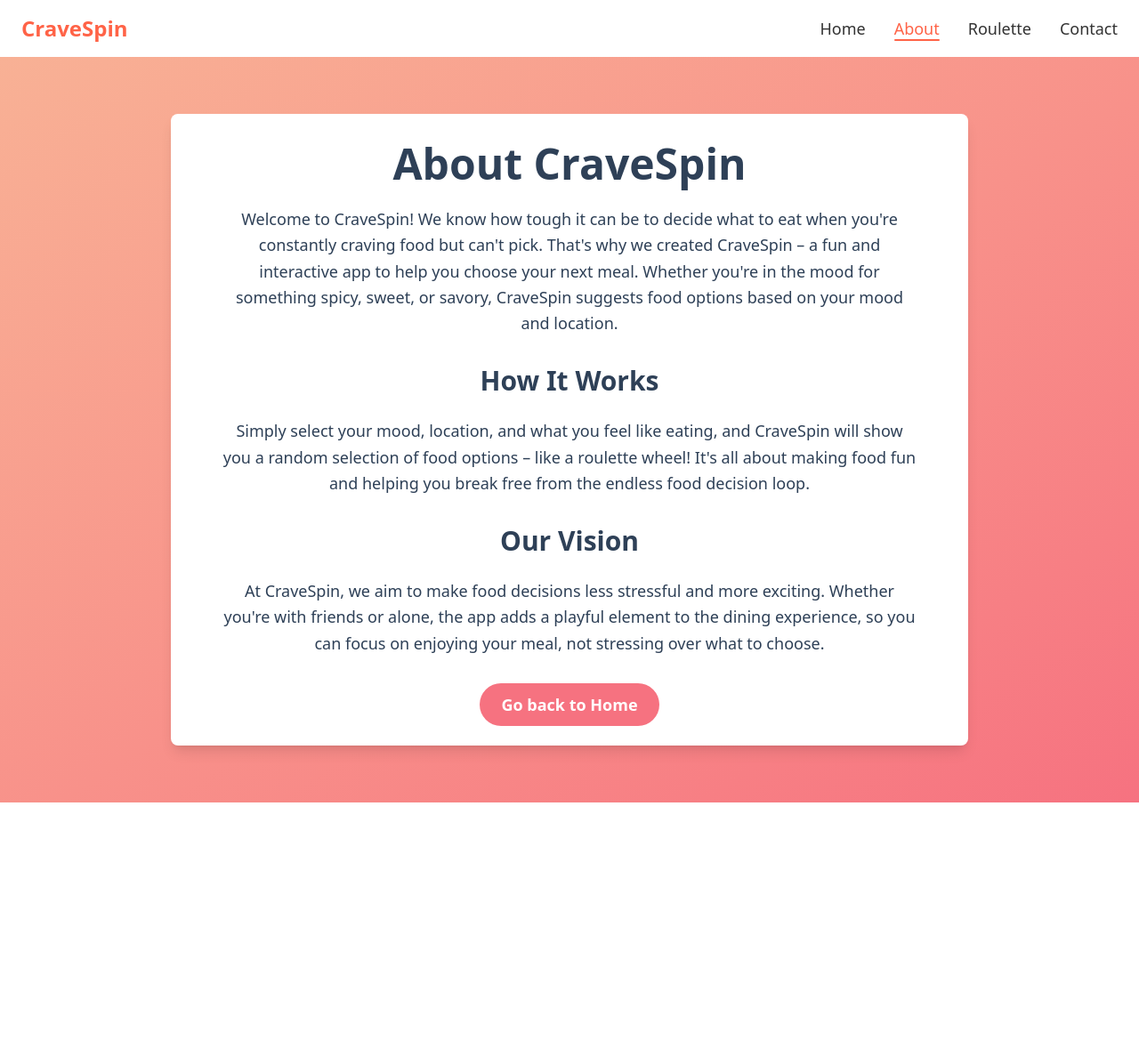
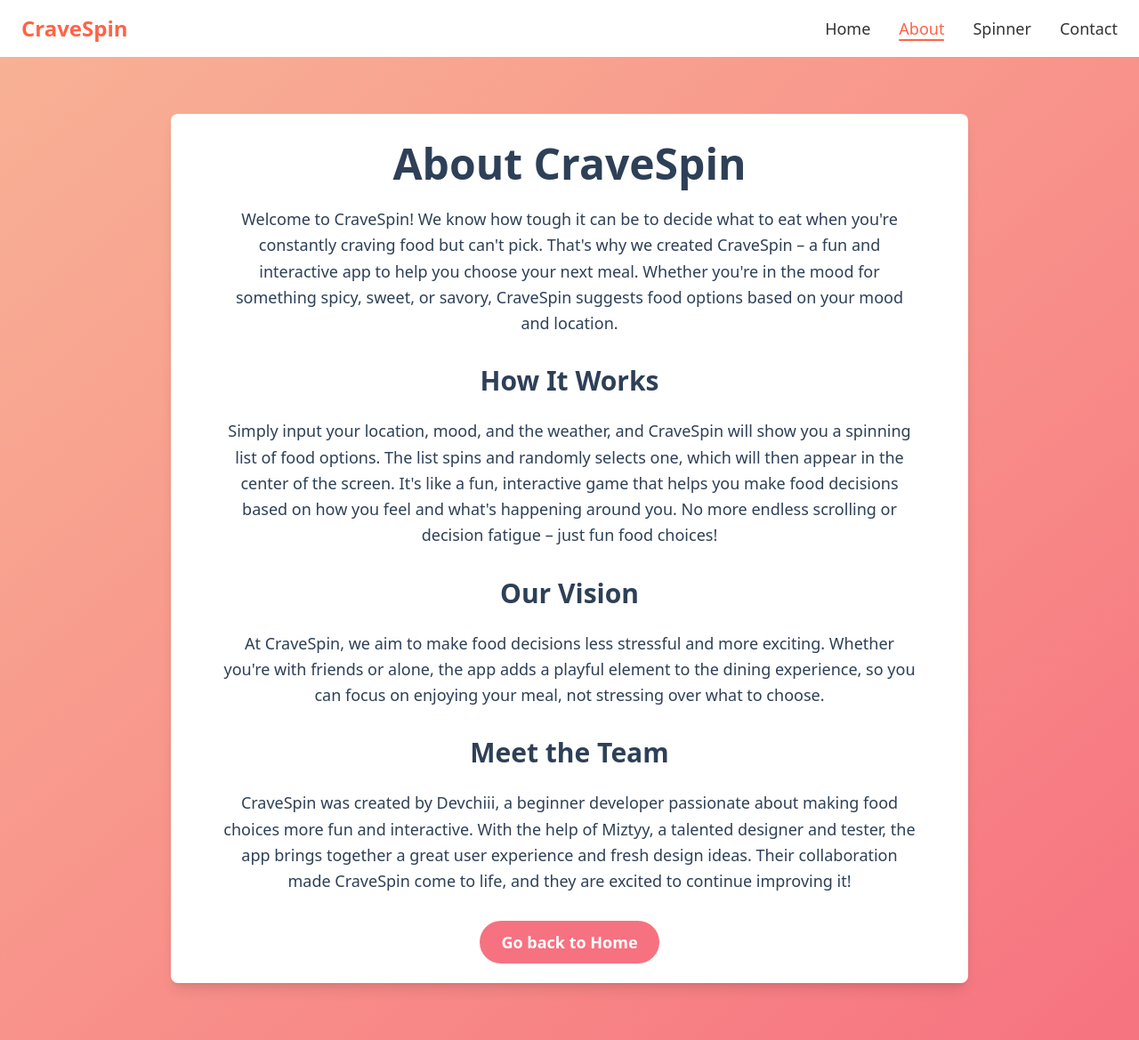
Before and after one commit to DevChiii/crave-spin, a SvelteKit app: page /about in a window 1280 px wide. Shown: the whole page at 89% size. Before the commit the page ends 902 px from the top, so only its background shows below. Built offline with nearby package versions, Linux system fonts and the light colour scheme.

Commit message:
Change roulette name to spinner

```diff
--- a/src/lib/components/Navbar.svelte
+++ b/src/lib/components/Navbar.svelte
@@ -5,7 +5,7 @@
   const navItems = [
     { name: 'Home', path: '/' },
     { name: 'About', path: '/about' },
-    { name: 'Roulette', path: '/roulette' },
+    { name: 'Spinner', path: '/spinner' },
     { name: 'Contact', path: '/contact' }
   ];
 
--- a/src/routes/about/+page.svelte
+++ b/src/routes/about/+page.svelte
@@ -12,7 +12,7 @@
 
     <h2 class="text-[#2E4057] text-3xl font-semibold mb-6">How It Works</h2>
     <p class="text-[#2E4057] text-lg mb-8 px-6 leading-relaxed">
-      Simply select your mood, location, and what you feel like eating, and CraveSpin will show you a random selection of food options – like a roulette wheel! It's all about making food fun and helping you break free from the endless food decision loop.
+      Simply input your location, mood, and the weather, and CraveSpin will show you a spinning list of food options. The list spins and randomly selects one, which will then appear in the center of the screen. It's like a fun, interactive game that helps you make food decisions based on how you feel and what's happening around you. No more endless scrolling or decision fatigue – just fun food choices!
     </p>
 
     <h2 class="text-[#2E4057] text-3xl font-semibold mb-6">Our Vision</h2>
@@ -20,6 +20,11 @@
       At CraveSpin, we aim to make food decisions less stressful and more exciting. Whether you're with friends or alone, the app adds a playful element to the dining experience, so you can focus on enjoying your meal, not stressing over what to choose.
     </p>
 
+    <h2 class="text-[#2E4057] text-3xl font-semibold mb-6">Meet the Team</h2>
+    <p class="text-[#2E4057] text-lg mb-8 px-6 leading-relaxed">
+      CraveSpin was created by Devchiii, a beginner developer passionate about making food choices more fun and interactive. With the help of Miztyy, a talented designer and tester, the app brings together a great user experience and fresh design ideas. Their collaboration made CraveSpin come to life, and they are excited to continue improving it!
+    </p>
+
     <div class="mt-10">
       <a href="/" class="px-6 py-3 bg-[#F67280] text-white text-lg font-semibold rounded-full hover:bg-[#F8B195] transition-all ease-in-out duration-300">Go back to Home</a>
     </div>
```
Also changed, not shown: src/routes/spinner/+page.svelte (renamed from src/routes/roulette/+page.svelte).
